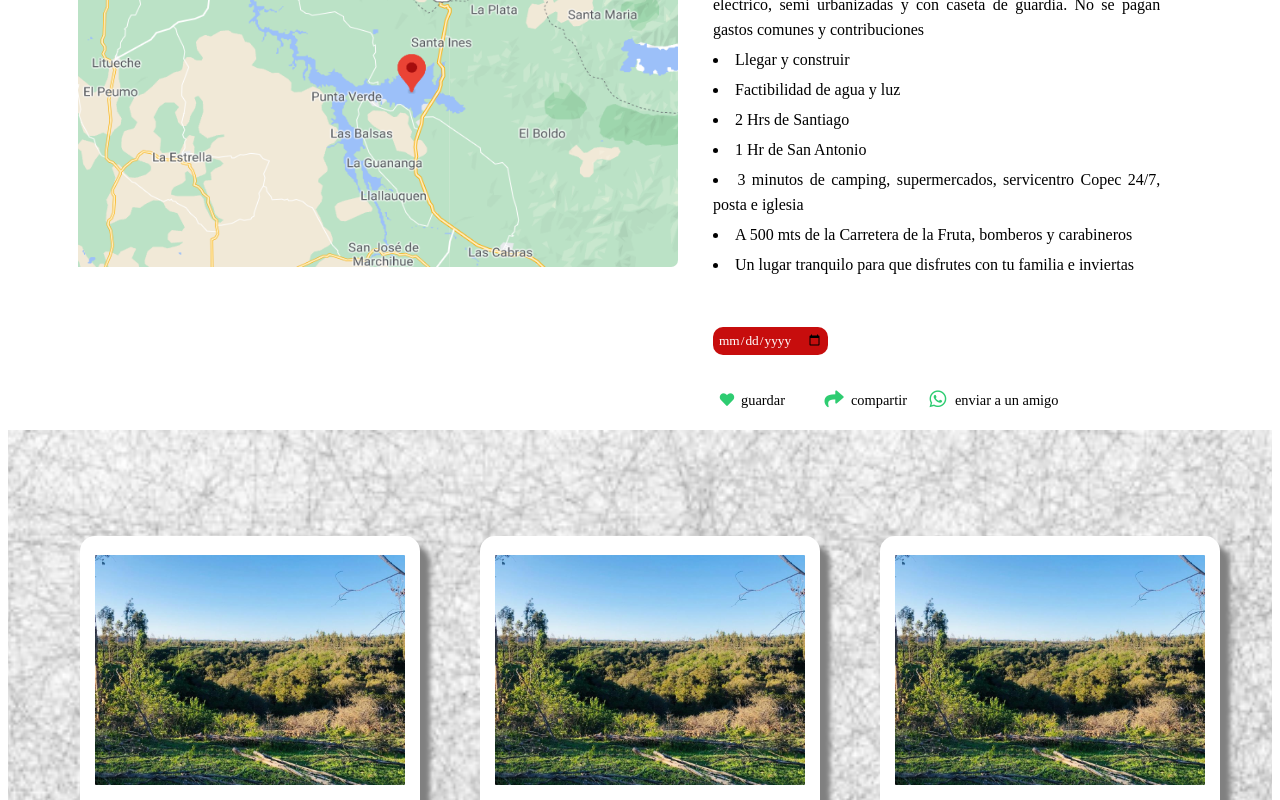
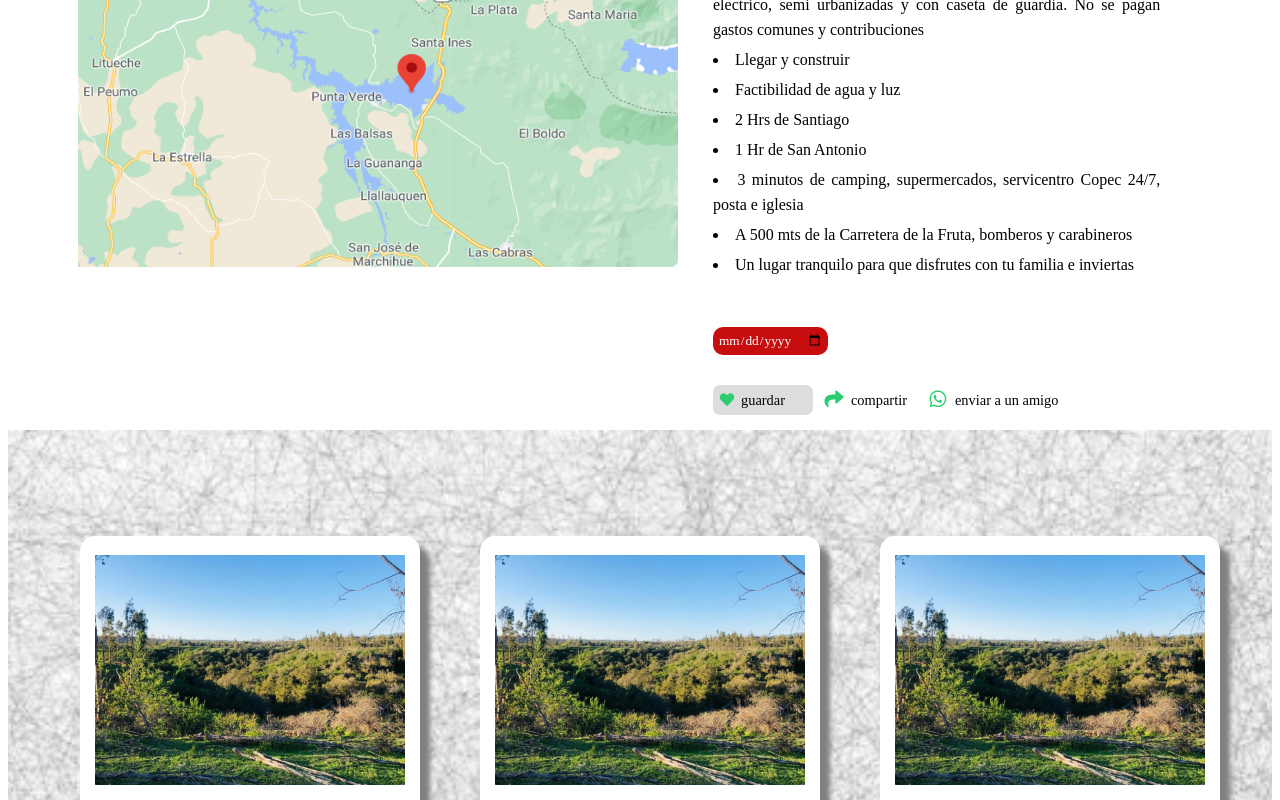
Before and after one commit to Chris-dot/Edifikka, a plain HTML site: page Corretaje.html in a window 1280 px wide. In both pictures the pointer is over the button "guardar". Shown: the part 679-1479 px from the top of the page. Drawn offline with nearby package versions, Linux system fonts and the light colour scheme; some packages are replaced by stand-ins of ours.

Commit message:
Update style2.css

```diff
--- a/css/style2.css
+++ b/css/style2.css
@@ -263,7 +263,7 @@ header {
 
 #section div button.btnGuardar, .btnCompartir{
     display: absolute;
-    background-color: #fff;
+    background-color: #ffffff;
     border-radius: 7px;
     padding: 7px 0 7px 0;
     margin: 15px 0 15px 0;
@@ -273,6 +273,10 @@ header {
     text-align: left;
     cursor: pointer;
     font-size: 0.9em;
+}
+
+#section .btnGuardar:hover, .btnCompartir:hover {
+    background-color: #dddddd;
 }
 
 #section div button.btnEnviar{
@@ -289,6 +293,9 @@ header {
     font-size: 0.9em;
 }
 
+#section .btnEnviar:hover {
+    background-color: #dddddd;
+}
 
 #section div i{
     color: #2ECC71;
```
